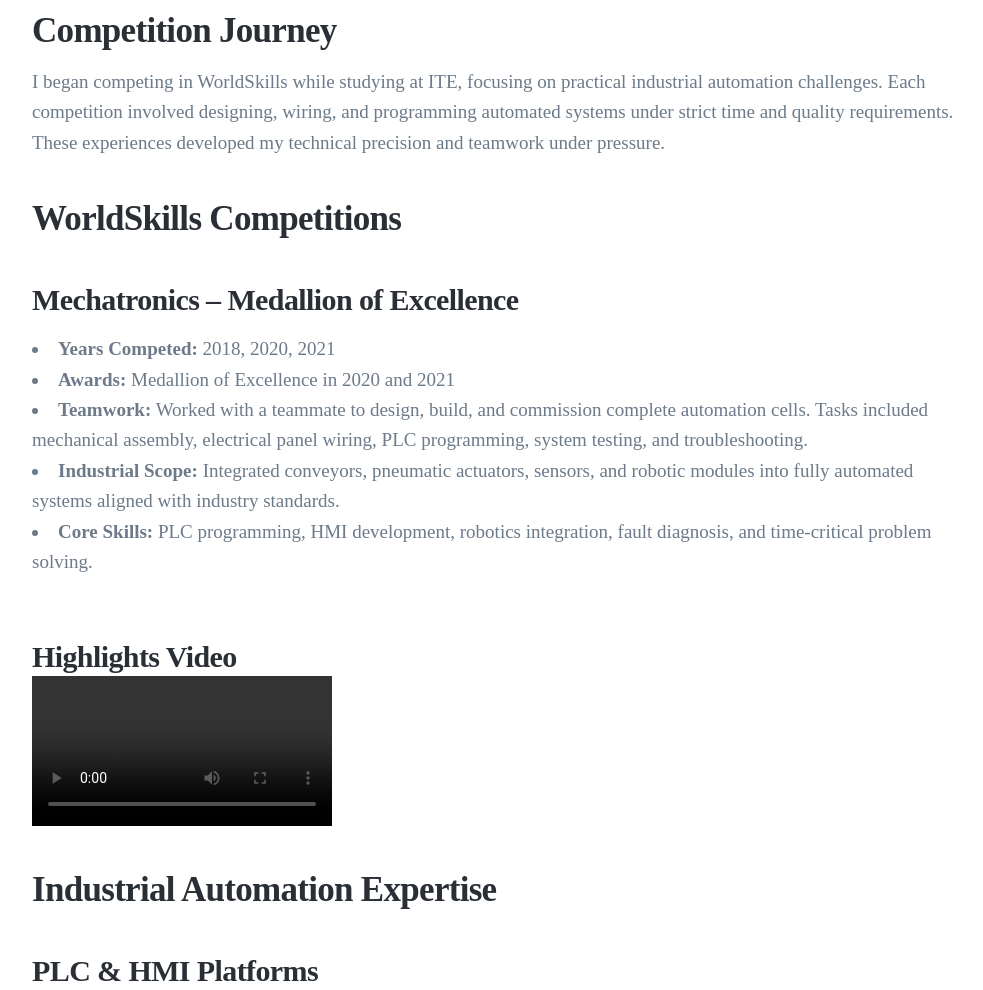
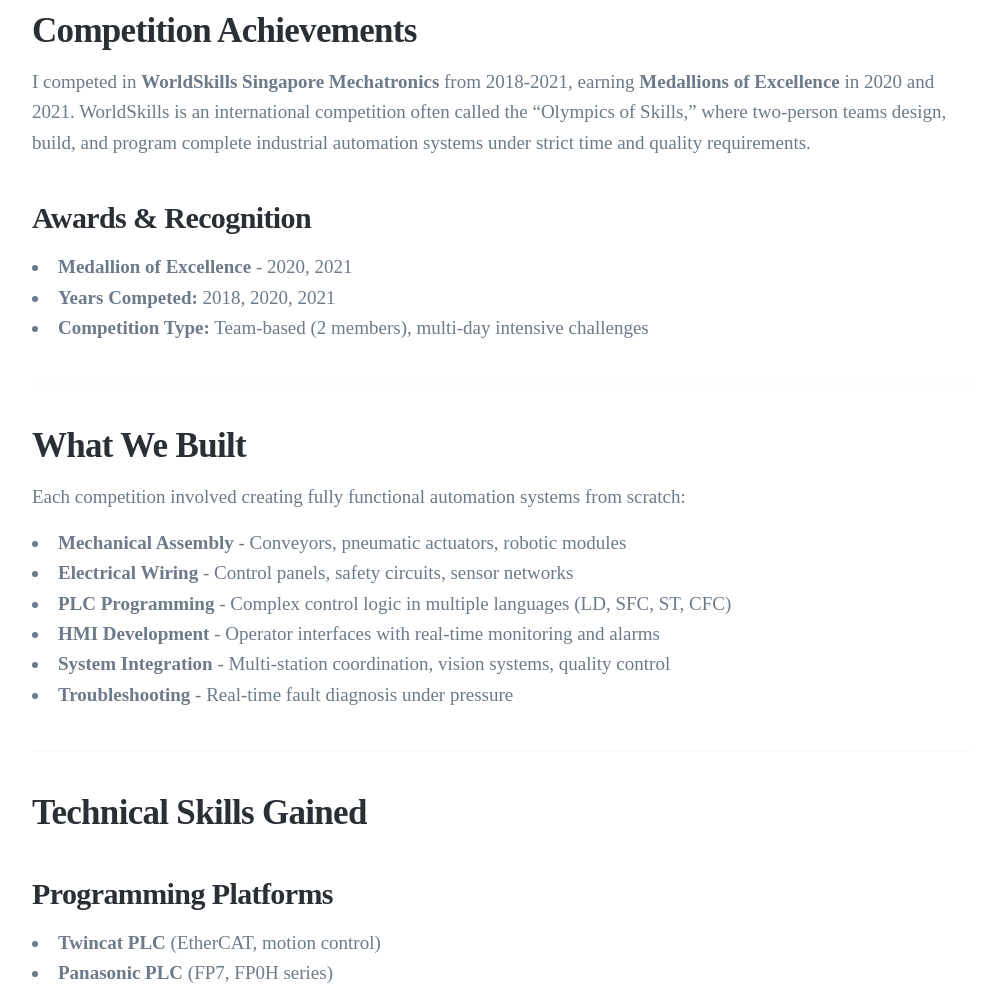
Before and after one commit to YongJiee/YongJiee.github.io, a Jekyll site: the page built from _pages/worldskills.md, in a window 1280 px wide and 1400 px high. Shown: the part 410-1400 px from the top of the window, without its empty margins (138-1121 px from the left). Built offline with Jekyll 4.4.1, drawn with Linux system fonts in a browser that asks for light colours; nearby versions of some CDN libraries; some of the changed text lies outside the part shown.

Commit message:
Worlskills video update

```diff
--- a/_pages/worldskills.md
+++ b/_pages/worldskills.md
@@ -5,42 +5,73 @@
 featured_image: /images/worldskills/featured-competition.jpg
 ---
 
-## Competition Journey
-I began competing in WorldSkills while studying at ITE, focusing on practical industrial automation challenges. Each competition involved designing, wiring, and programming automated systems under strict time and quality requirements. These experiences developed my technical precision and teamwork under pressure.
+## Competition Achievements
 
-## WorldSkills Competitions
+I competed in **WorldSkills Singapore Mechatronics** from 2018-2021, earning **Medallions of Excellence** in 2020 and 2021. WorldSkills is an international competition often called the "Olympics of Skills," where two-person teams design, build, and program complete industrial automation systems under strict time and quality requirements.
 
-### Mechatronics – Medallion of Excellence
+### Awards & Recognition
+- **Medallion of Excellence** - 2020, 2021
 - **Years Competed:** 2018, 2020, 2021
-- **Awards:** Medallion of Excellence in 2020 and 2021
-- **Teamwork:** Worked with a teammate to design, build, and commission complete automation cells. Tasks included mechanical assembly, electrical panel wiring, PLC programming, system testing, and troubleshooting.
-- **Industrial Scope:** Integrated conveyors, pneumatic actuators, sensors, and robotic modules into fully automated systems aligned with industry standards.
-- **Core Skills:** PLC programming, HMI development, robotics integration, fault diagnosis, and time-critical problem solving.
+- **Competition Type:** Team-based (2 members), multi-day intensive challenges
+
+---
+
+## What We Built
+
+Each competition involved creating fully functional automation systems from scratch:
+
+- **Mechanical Assembly** - Conveyors, pneumatic actuators, robotic modules
+- **Electrical Wiring** - Control panels, safety circuits, sensor networks
+- **PLC Programming** - Complex control logic in multiple languages (LD, SFC, ST, CFC)
+- **HMI Development** - Operator interfaces with real-time monitoring and alarms
+- **System Integration** - Multi-station coordination, vision systems, quality control
+- **Troubleshooting** - Real-time fault diagnosis under pressure
+
+---
+
+## Technical Skills Gained
+
+### Programming Platforms
+- **Twincat PLC** (EtherCAT, motion control)
+- **Panasonic PLC** (FP7, FP0H series)
+- **Panasonic HMI** (GT32 touchscreens)
+
+### Core Competencies
+- PLC programming across 4 IEC 61131-3 languages
+- Industrial panel wiring and circuit design
+- Pneumatic and hydraulic systems
+- Robot integration and motion control
+- Vision systems and sensor integration
+- Safety interlocks and industrial troubleshooting
+- System commissioning and optimization
+
+---
+
+## Competition Highlights
 
 <div style="display:flex;flex-wrap:wrap;gap:15px;margin:20px 0;">
     <!-- Add competition images here -->
 </div>
 
-### Highlights Video
-<video controls>
-    <!-- Insert competition video -->
-</video>
+### WorldSkills Singapore 2021
+<div class="video-container" style="position: relative; padding-bottom: 56.25%; height: 0; overflow: hidden; max-width: 100%; margin: 20px 0;">
+    <iframe
+        src="https://www.youtube.com/embed/ZfWlUohpyxU"
+        style="position: absolute; top: 0; left: 0; width: 100%; height: 100%;"
+        frameborder="0"
+        allow="accelerometer; autoplay; clipboard-write; encrypted-media; gyroscope; picture-in-picture"
+        allowfullscreen>
+    </iframe>
+</div>
 
-## Industrial Automation Expertise
+---
 
-### PLC & HMI Platforms
-- **Twincat PLC**
-- **Panasonic PLC**
-- **Panasonic HMI**
+## Impact
 
-### Programming Languages & Tools
-- **Ladder Diagram (LD)**
-- **Sequential Function Chart (SFC)**
-- **Structured Text (ST)**
-- **Continuous Function Chart (CFC)**
+These competitions provided hands-on experience with industry-standard equipment and real-world automation challenges. The ability to work under pressure, troubleshoot complex systems, and deliver quality results on tight deadlines directly translates to my current role at **Panasonic Factory Solutions**, where I design and implement industrial automation solutions for clients.
 
-### Automation Skills
-- Electrical and pneumatic circuit design and panel wiring
-- Sensor integration (photoelectric, inductive, and vision systems)
-- Safety interlocks and industrial troubleshooting
-- System commissioning and optimization for speed, reliability, and uptime
+**Key Takeaways:**
+- International-level technical standards and best practices
+- Team collaboration on complex engineering projects
+- Rapid problem-solving and adaptive thinking
+- Professional discipline and quality mindset
```
